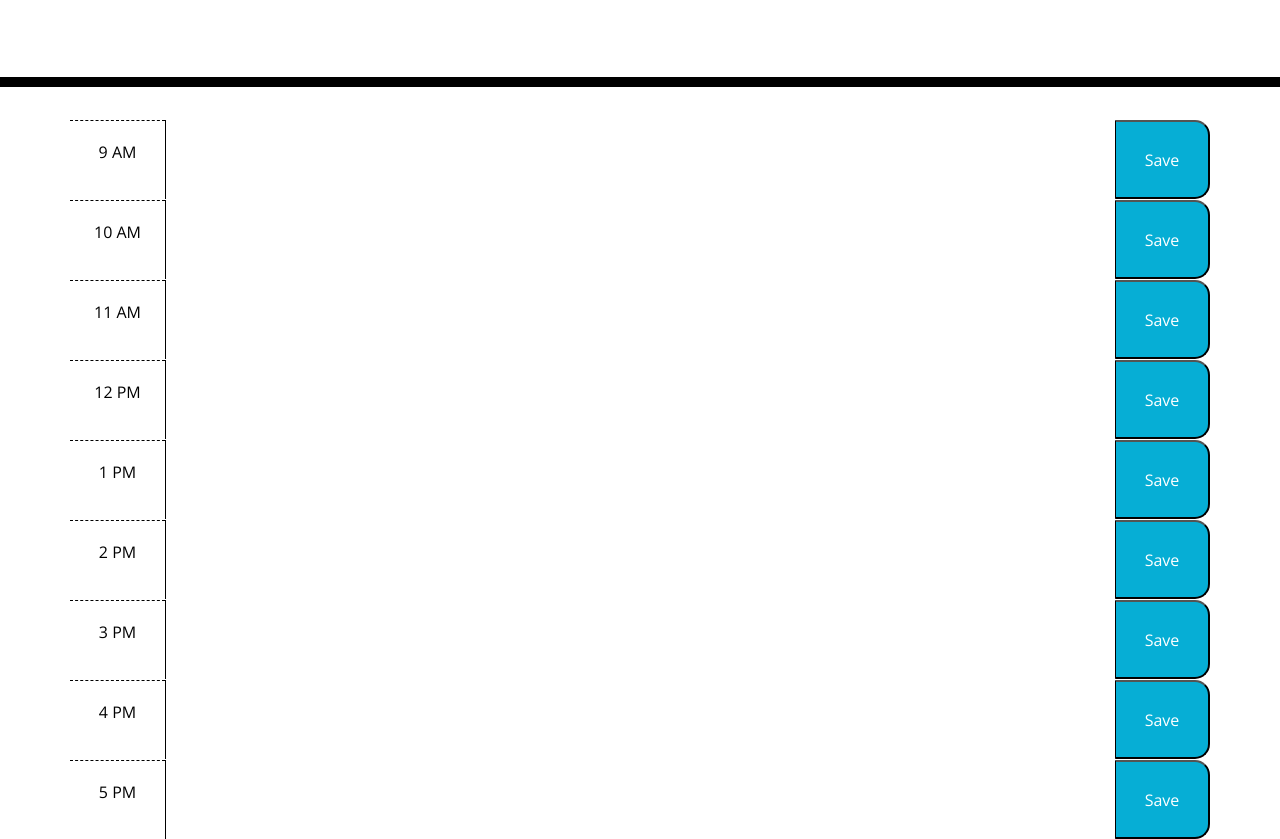
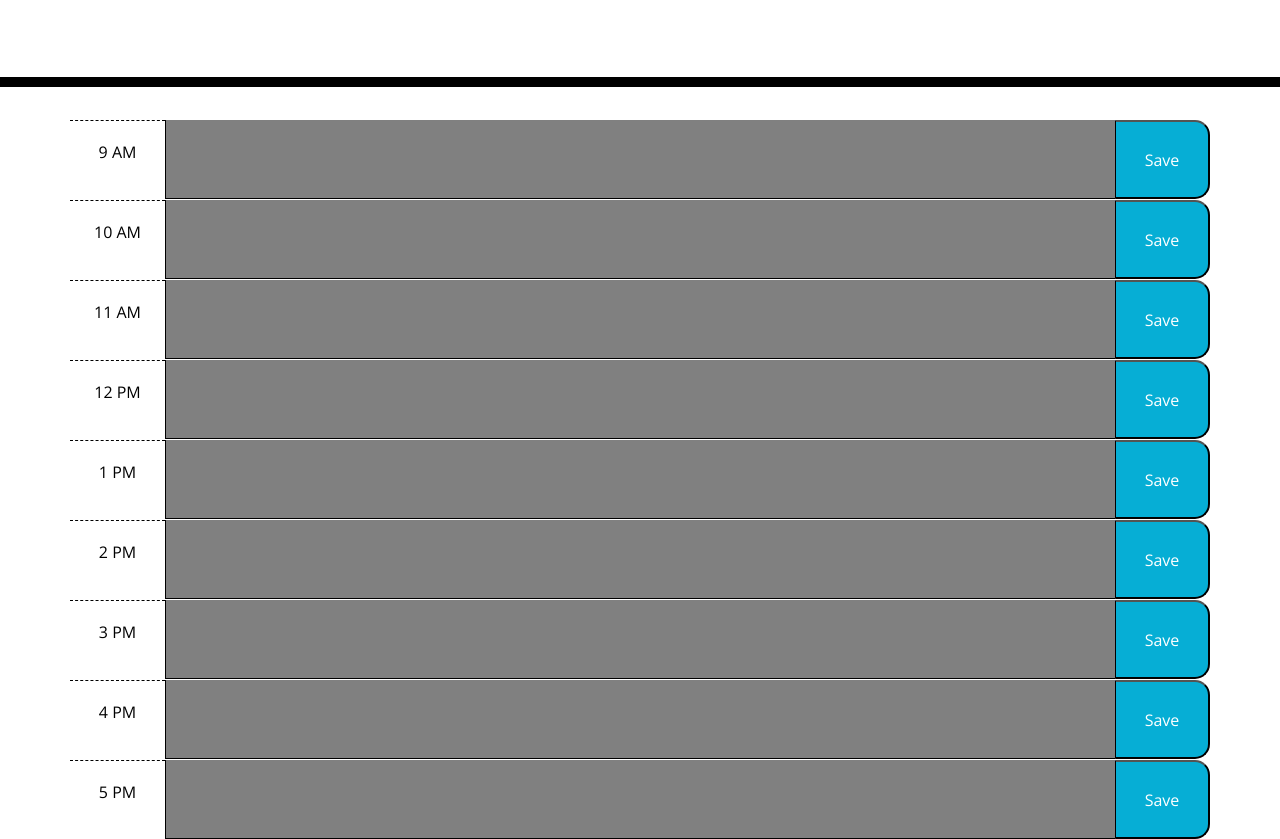
Before and after one commit to Star-Gibson/day__planner, a plain HTML site: page index.html in a window 1280 px wide. Shown: the part 181-1020 px from the top of the page. Drawn offline with nearby package versions, Linux system fonts and the light colour scheme.

Commit message:
Finalized/Conslidated HTML, added new styles to text area

```diff
--- a/assets/style.css
+++ b/assets/style.css
@@ -5,11 +5,12 @@ body {
 }
 
 textarea {
-  background: transparent;
+  background: grey;
   border: none;
   resize: none;
   color: #000000;
   border-left: 1px solid black;
+  border-bottom: 1px solid black;
   padding: 10px;
 }
 
--- a/index.html
+++ b/index.html
@@ -32,77 +32,63 @@
   <div class="container">
     <!-- Timeblocks: 9AM - 5PM, each row needs a save button, input field, and the time(1hr block)-->
     <!--9AM-->
-    <div class="time-block">
-      <div class="row" id=9AM>
+      <div class="row time-block" id=9AM>
         <p class="col-1 hour">9 AM</p>
         <textarea type="text" id="9" class="col-10" ></textarea>
         <button class="saveBtn col-1">Save</button>
       </div>
-    </div>
     <!--10AM-->
-    <div class="time-block">
-      <div class="row" id=10AM>
+      <div class="row time-block" id=10AM>
         <p class="col-1 hour">10 AM</p>
         <textarea type="text" id="10" class="col-10"></textarea>
         <button class="saveBtn col-1">Save</button>
       </div>
-    </div>
     <!--11AM-->
-    <div class="time-block">
-      <div class="row" id=11AM>
+      <div class="row time-block" id=11AM>
         <p class="col-1 hour">11 AM</p>
         <textarea type="text" id="11" class="col-10"></textarea>
         <button class="saveBtn col-1">Save</button>
       </div>
-    </div>
     <!--12PM-->
-    <div class="time-block">
-      <div class="row" id=12PM>
+      <div class="row time-block" id=12PM>
         <p class="col-1 hour">12 PM</p>
         <textarea type="text" id="12" class="col-10"></textarea>
         <button class="saveBtn col-1">Save</button>
       </div>
-    </div>
     <!--1PM-->
-    <div class="time-block">
-      <div class="row" id=1PM>
+      <div class="row time-block" id=1PM>
         <p class="col-1 hour">1 PM</p>
         <textarea type="text" id="13" class="col-10"></textarea>
         <button class="saveBtn col-1">Save</button>
       </div>
-    </div>
     <!--2PM-->
-    <div class="time-block">
-      <div class="row" id=2PM>
+      <div class="row time-block" id=2PM>
         <p class="col-1 hour">2 PM</p>
         <textarea type="text" id="14" class="col-10"></textarea>
         <button class="saveBtn col-1">Save</button>
       </div>
-    </div>
     <!--3PM-->
-    <div class="time-block">
-      <div class="row" id=3PM>
+      <div class="row time-block" id=3PM>
         <p class="col-1 hour">3 PM</p>
         <textarea type="text" id="15" class="col-10"></textarea>
         <button class="saveBtn col-1">Save</button>
       </div>
-    </div>
     <!--4PM-->
-    <div class="time-block">
-      <div class="row" id=4PM>
+      <div class="row time-block" id=4PM>
         <p class="col-1 hour">4 PM</p>
         <textarea type="text" id="16" class="col-10"></textarea>
         <button class="saveBtn col-1">Save</button>
       </div>
-    </div>
+
     <!--5PM-->
-    <div class="time-block">
-      <div class="row" id=5PM>
+
+      <div class="row time-block" id=5PM>
         <p class="col-1 hour">5 PM</p>
         <textarea type="text" id="17" class="col-10"></textarea>
         <button class="saveBtn col-1">Save</button>
       </div>
     </div>
+
 
   </div>
 
```
